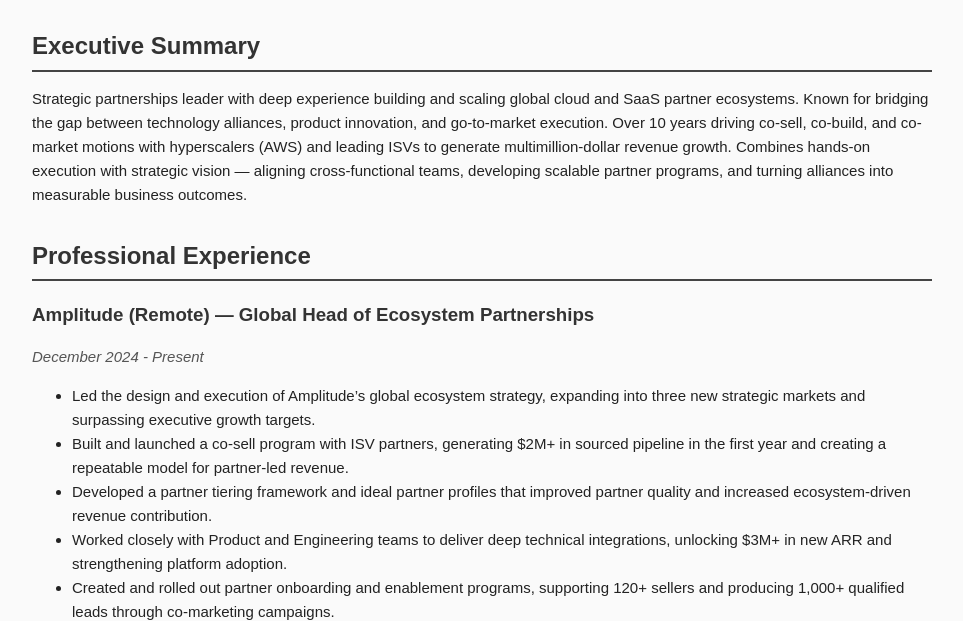
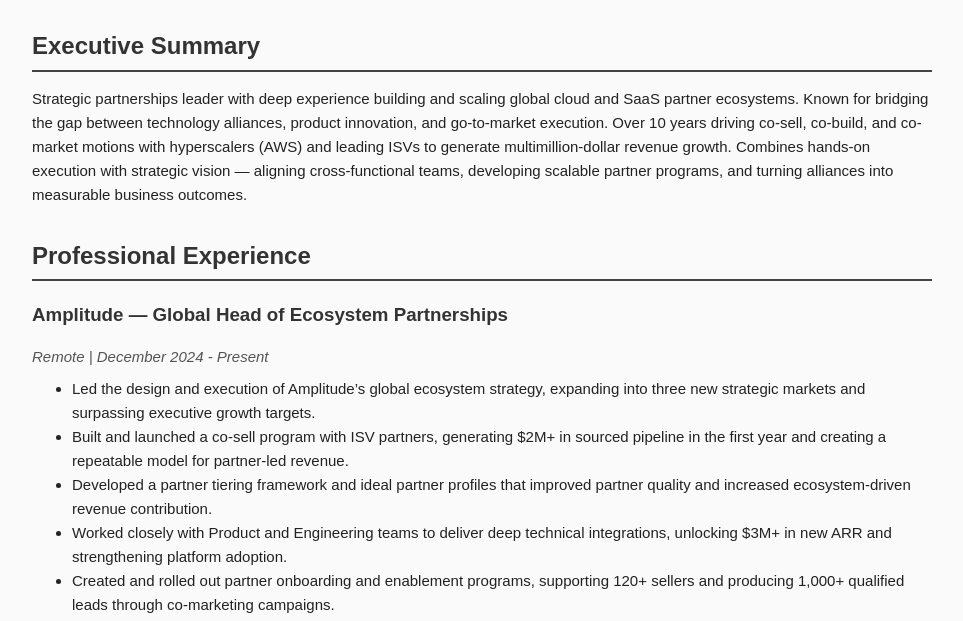
Before and after one commit to sanaalam9-ux/sanaresume, a plain HTML site: page index.html in a window 1280 px wide. Shown: the part 160-781 px from the top of the page, without its empty margins (158-1121 px from the left). Drawn offline with Linux system fonts and the light colour scheme.

Commit message:
Update index.html

```diff
--- a/index.html
+++ b/index.html
@@ -49,6 +49,7 @@
     .company {
       font-style: italic;
       color: #555;
+      margin-bottom: 8px;
     }
     ul {
       margin-top: 5px;
@@ -67,8 +68,8 @@
 
   <h2>Professional Experience</h2>
 
-  <h3>Amplitude (Remote) — Global Head of Ecosystem Partnerships</h3>
-  <p class="company">December 2024 - Present</p>
+  <h3>Amplitude — Global Head of Ecosystem Partnerships</h3>
+  <p class="company">Remote | December 2024 - Present</p>
   <ul>
     <li>Led the design and execution of Amplitude’s global ecosystem strategy, expanding into three new strategic markets and surpassing executive growth targets.</li>
     <li>Built and launched a co-sell program with ISV partners, generating $2M+ in sourced pipeline in the first year and creating a repeatable model for partner-led revenue.</li>
```
